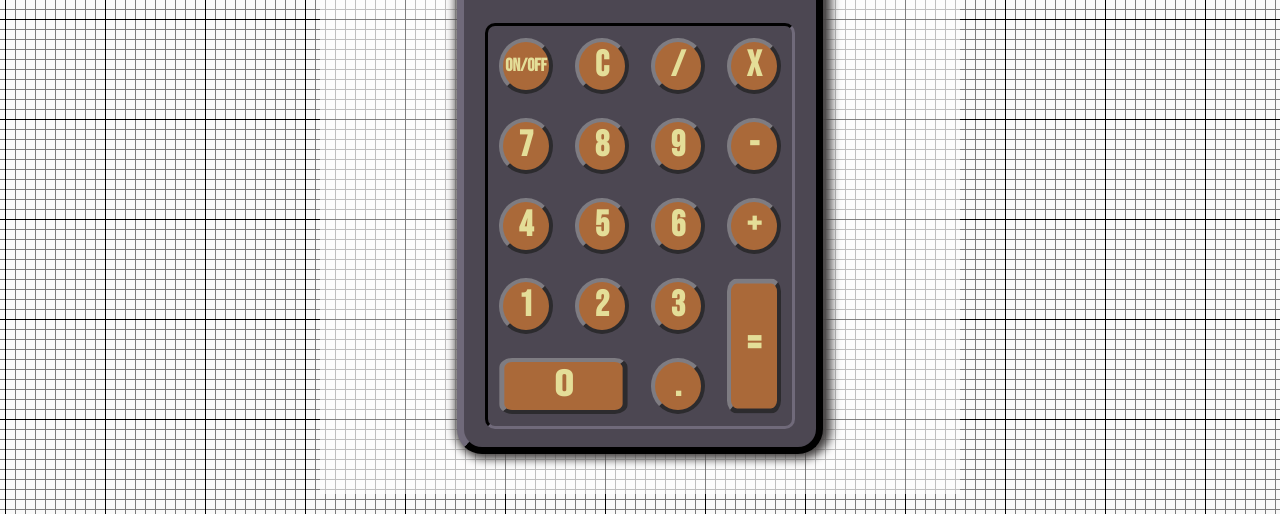
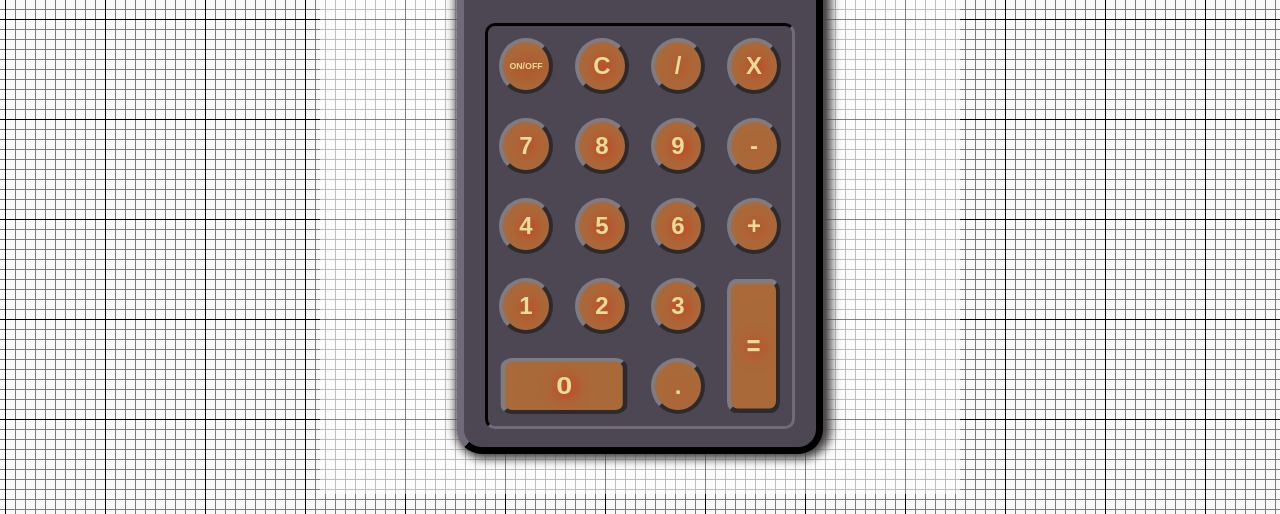
Before and after one commit to SumaAndrea/Calculator, a plain HTML site: page index.html in a window 1280 px wide. Shown: the part 286-800 px from the top of the page. Drawn offline with Linux system fonts and the light colour scheme; a web font is replaced by a local one.

Commit message:
button not divs

```diff
--- a/index.html
+++ b/index.html
@@ -14,8 +14,26 @@
                     <p class="screen-content">80</p>
                 </div>
                 <div class="buttons">
-                    <div class="button button1"><p class="button-content">ON/OFF</p></div>
-                    <div class="button button2"><p class="button-content">C</p></div>
+                    <!-- <div class="button button1"><p class="button-content">ON/OFF</p></div> -->
+                    <button class = "button button1">ON/OFF</button>
+                    <button class = "button button2">C</button>
+                    <button class = "button button3">/</button>
+                    <button class = "button button4">X</button>
+                    <button class = "button button5">7</button>
+                    <button class = "button button6">8</button>
+                    <button class = "button button7">9</button>
+                    <button class = "button button8">-</button>
+                    <button class = "button button9">4</button>
+                    <button class = "button button10">5</button>
+                    <button class = "button button11">6</button>
+                    <button class = "button button12">+</button>
+                    <button class = "button button13">1</button>
+                    <button class = "button button14">2</button>
+                    <button class = "button button15">3</button>
+                    <button class = "button button16">=</button>
+                    <button class = "button button17">0</button>
+                    <button class = "button button18">.</button>
+                    <!-- <div class="button button2"><p class="button-content">C</p></div>
                     <div class="button button3"><p class="button-content">/</p></div>
                     <div class="button button4"><p class="button-content">X</p></div>
                     <div class="button button5"><p class="button-content">7</p></div>
@@ -31,7 +49,7 @@
                     <div class="button button15"><p class="button-content">3</p></div>
                     <div class="button button16"><p class="button-content">=</p></div>
                     <div class="button button17"><p class="button-content">0</p></div>
-                    <div class="button button18"><p class="button-content">.</p></div>
+                    <div class="button button18"><p class="button-content">.</p></div> -->
                 </div>
             </div>
         </div>
--- a/style.css
+++ b/style.css
@@ -85,8 +85,6 @@ p {
     display: grid;
     grid-template-columns: repeat(4, 1fr);
     grid-template-rows: repeat(5, 1fr);
-    justify-items: center;
-    align-items: center;
     grid-template-areas:
         "normal normal normal aside"
         "normal normal normal aside"
@@ -98,35 +96,32 @@ p {
 .button {
     background-color: #AA6939;
     font-size: 1.5em;
-    width: 60%;
-    height: 60%;
+    color: #e4de98;
+    text-align: center;
+    font-weight: 600;
+    text-shadow: 2px 2px 15px #ff0000;
+    width: 70%;
+    height: 70%;
     margin: auto;
     border: 4px outset #7e7c82;
     border-radius: 50%;
-    display: table;
-}
-
-.button-content {
-    color: #e4de98;
-    text-align:center;
-    font-weight: 600;
-    vertical-align: middle;
-    display: table-cell;
+    outline: none;
 }
 
 .button1 {
-    font-size: 0.75em;
+    font-size: 0.55em;
+    text-align: center;
 }
 
 .button16 {
-    transform: scaleY(1.3);
+    transform: scaleY(1.2);
     border-radius: 10px;
     grid-row: 4/6;
     grid-area: long1;
 }
 
 .button17 {
-    transform: scaleX(1.3);
+    transform: scaleX(1.2);
     border-radius: 10px;
     grid-column: 1/3;
     grid-area: long2;
@@ -138,14 +133,19 @@ p {
 
 .button:active {
     transform: scale(0.95);
+    font-size: 1.48em;
+}
+
+.button1:active {
+    font-size: 0.54em;
 }
 
 .button16:active {
-    transform: scaleY(1.25);
+    transform: scaleY(1.15);
 }
 
 .button17:active {
-    transform: scaleX(1.25);
+    transform: scaleX(1.15);
 }
 
 /* Iphone 6, 6S, 7, 8 */
```
